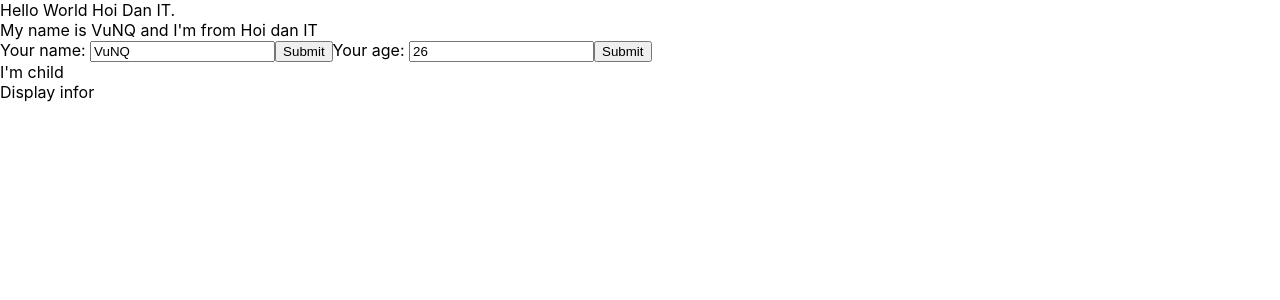
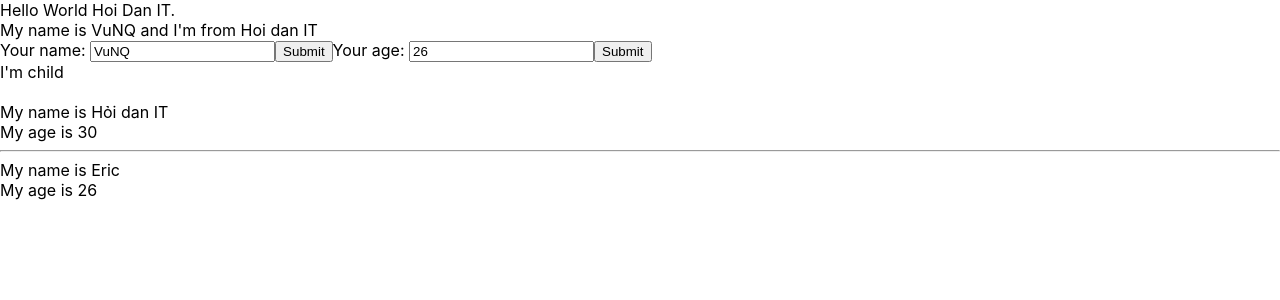
Before and after one commit to VuNQ9/test-demo-react, a React (Create React App) app: page / in a window 1280 px wide. Shown: the top 300 px of the page. Built offline with nearby package versions, Linux system fonts and the light colour scheme.

Commit message:
video 23

```diff
--- a/src/components/DisplayInfor.js
+++ b/src/components/DisplayInfor.js
@@ -2,8 +2,14 @@ import React from "react";
 
 class DisplayInfor extends React.Component {
     render() {
+        //destructuring array/object
+        const { name, age } = this.props;//object;
+        // props => viet tat properties
         return (
-            <div>Display infor</div>
+            <div>
+                <div>My name is {name}</div>
+                <div>My age is {age}</div>
+            </div>
         );
     }
 }
--- a/src/components/MyComponent.js
+++ b/src/components/MyComponent.js
@@ -11,7 +11,10 @@ class MyComponent extends React.Component {
         return (
             <div>
                 <UserInfor></UserInfor>
-                <DisplayInfor></DisplayInfor>
+                <br></br>
+                <DisplayInfor name="Hỏi dan IT" age="30"></DisplayInfor>
+                <hr></hr>
+                <DisplayInfor name="Eric" age="26"></DisplayInfor>
             </div>
         );
     }
```
